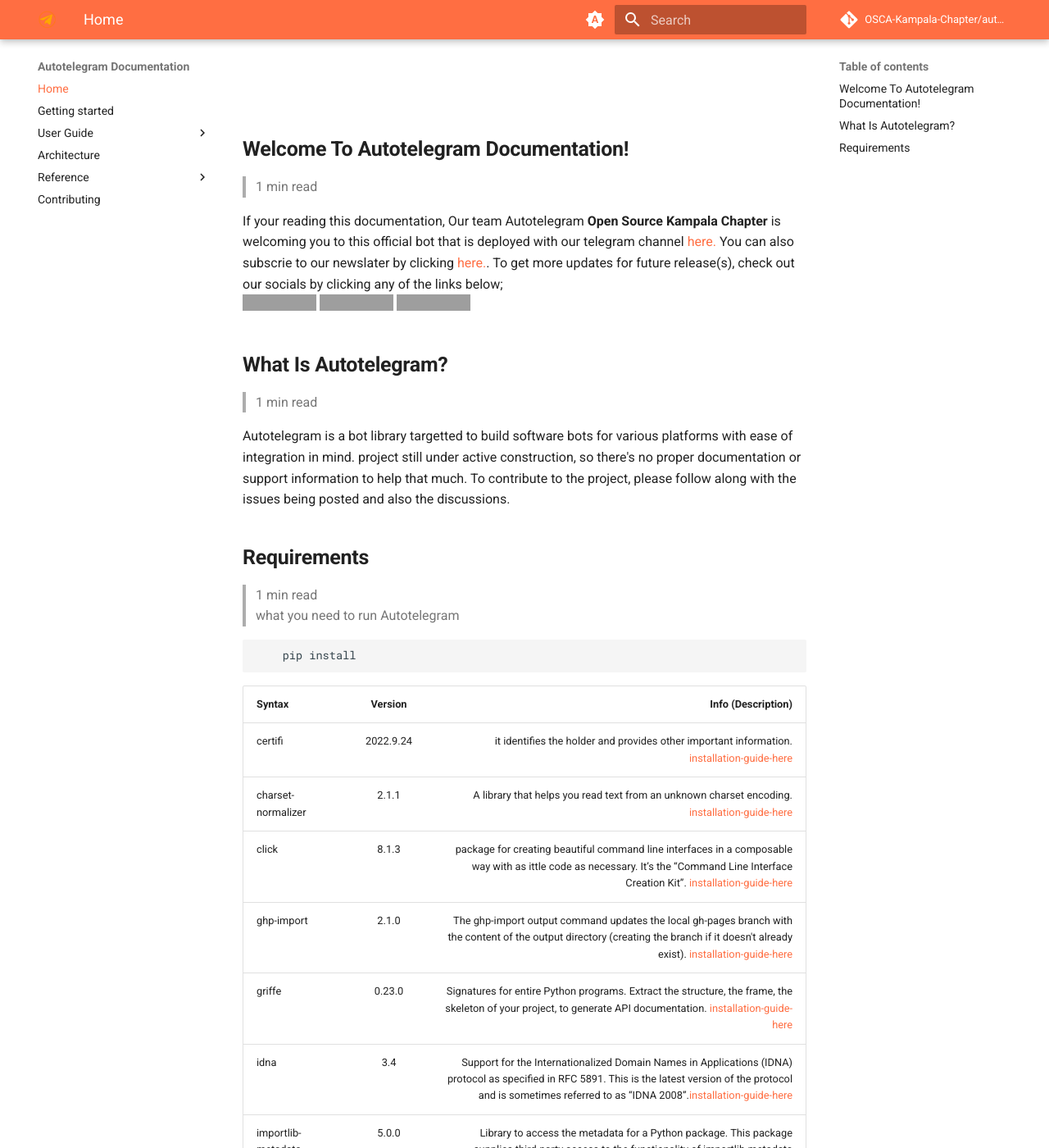
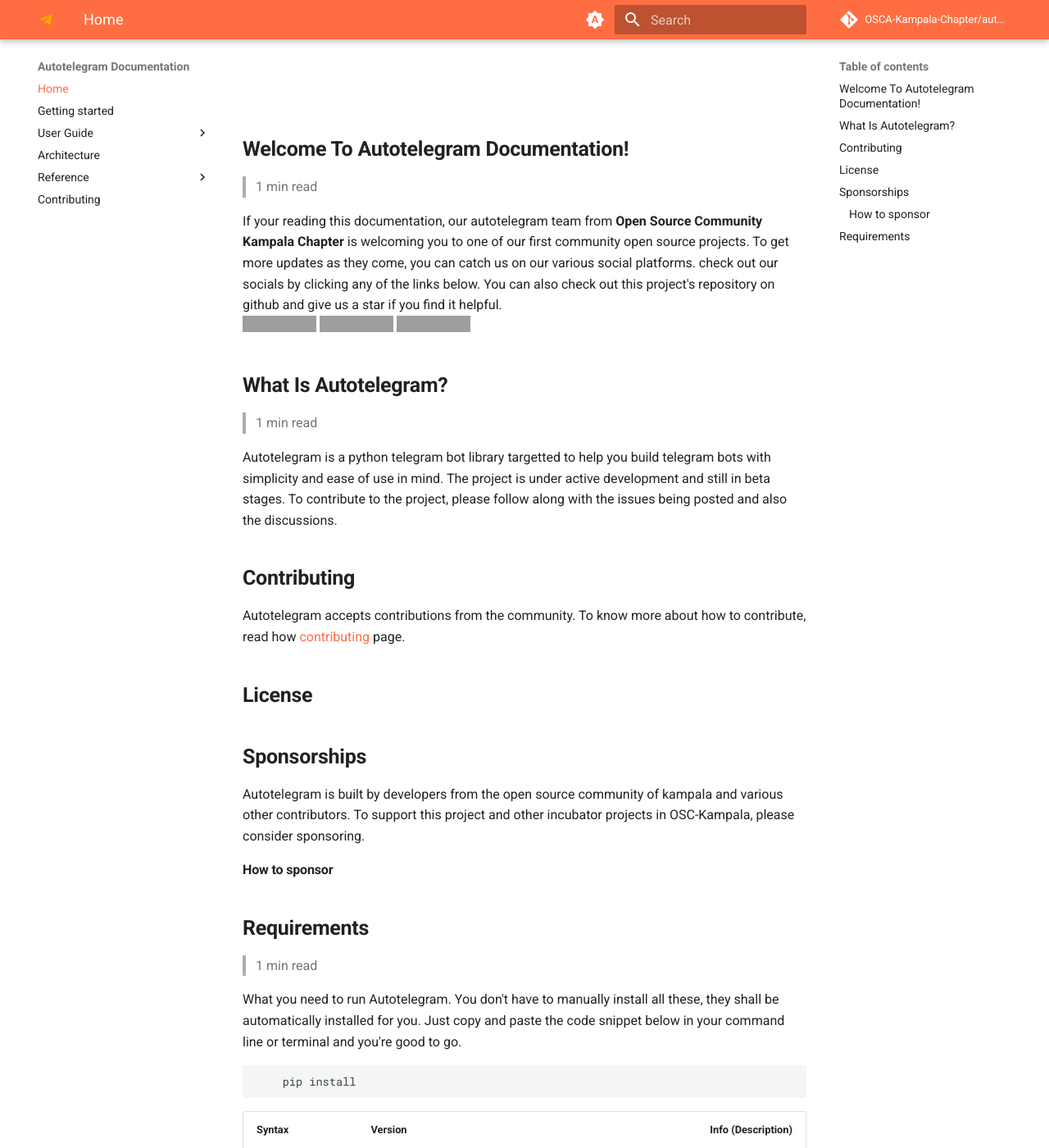
Before and after one commit to OSCA-Kampala-Chapter/autotelegram, an MkDocs documentation site: the page built from docs/index.md, in a window 1280 px wide and 1400 px high, scrolled down 450 px. Shown: the whole window at 82% size. Built offline with MkDocs 1.6.1 and Material for MkDocs 9.7.7, drawn with Linux system fonts in a browser that asks for light colours; comment, search, counter and statistics services are not loaded; grey boxes are pictures that could not be loaded.

Commit message:
update docs

````diff
--- a/docs/index.md
+++ b/docs/index.md
@@ -4,16 +4,14 @@
 ## **Welcome To Autotelegram Documentation!**
 > 1 min read
 
-If your reading this documentation, Our team Autotelegram <b>Open Source Kampala Chapter</b> is welcoming you to this official bot that is deployed
-with our telegram channel [here.](404.md) You can also subscrie to our newslater by clicking [here.](404.md). To get more updates for future
-release(s), check out our socials by clicking any of the links below; <br>
+If your reading this documentation, our autotelegram team from <b>Open Source Community Kampala Chapter</b> is welcoming you to one of our first community open source projects. To get more updates as they come, you can catch us on our various social platforms. check out our socials by clicking any of the links below. You can also check out this project's repository on github and give us a star if you find it helpful. <br>
   <a href="https://twitter.com/oscakampala">
    <img src="https://img.shields.io/badge/Twitter-blue?label=Twitter&logo=Twitter&style=for-the-badge" />
   </a>
-  <a href="https://www.linkedin.com/in/kisakye-moses/">
+  <a href=https://www.linkedin.com/company/open-source-community-africa-kampala/>
     <img src="https://img.shields.io/badge/LinkedIn-blue?label=LinkedIn&logo=LinkedIn&style=for-the-badge" />
   </a>
-  <a href="https://www.telegram.com/in/bantu_creative/">
+  <a href="https://t.me/oscakampala">
     <img src="https://img.shields.io/badge/Telegram-blue?label=Telegram&logo=Telegram&style=for-the-badge" />
   </a>
 
@@ -21,12 +19,25 @@
 ## **What Is Autotelegram?**
 > 1 min read
 
-Autotelegram is a bot library targetted to build software bots for various platforms with ease of integration in mind.
-project still under active construction, so there's no proper documentation or support information to help that much.
+Autotelegram is a python telegram bot library targetted to help you build telegram bots with simplicity
+and ease of use in mind. The project is under active development and still in beta stages.
 To contribute to the project, please follow along with the issues being posted and also the discussions.
+
+## **Contributing**
+Autotelegram accepts contributions from the community. To know more about how to contribute, read how [contributing](contributing.md) page.
+
+## **License**
+
+## **Sponsorships**
+Autotelegram is built by developers from the open source community of kampala and various other contributors. To support this project and other incubator projects in OSC-Kampala, please consider sponsoring.
+#### **How to sponsor**
+
 ## **Requirements**
 > 1 min read <br>
-what you need to run Autotelegram
+
+What you need to run Autotelegram.
+You don't have to manually install all these, they shall be automatically installed for you.
+Just copy and paste the code snippet below in your command line or terminal and you're good to go.
 
 ``` python
     pip install
--- a/docs/reference/application.md
+++ b/docs/reference/application.md
@@ -0,0 +1,2 @@
+
+::: autotelegram.telegram.application
--- a/docs/reference/context.md
+++ b/docs/reference/context.md
@@ -0,0 +1,2 @@
+
+::: autotelegram.telegram.context
--- a/docs/reference/parser.md
+++ b/docs/reference/parser.md
@@ -0,0 +1,2 @@
+
+::: autotelegram.telegram.parser
````
Also changed, not shown: docs/get_started.md (+1 -1 lines), docs/reference/network.md (+11 -0 lines).
